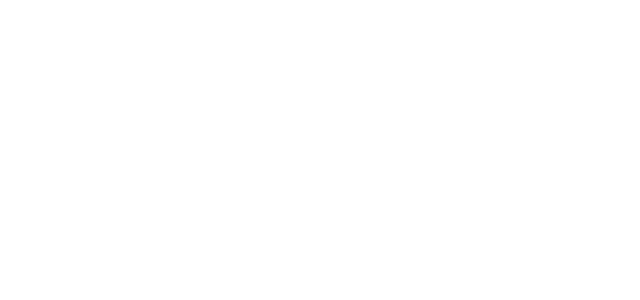
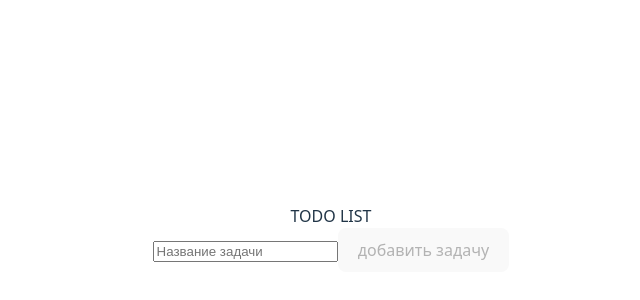
Before and after one commit to ArkadiyJS/immortal-todo, a React (Vite) app in the folder immortal-todo/: page / in a window 1280 px wide. Shown: the part 162-462 px from the top of the page, without its empty margins (309-949 px from the left). Built offline with nearby package versions, Linux system fonts and the light colour scheme.

Commit message:
form todo

```diff
--- a/immortal-todo/src/App.jsx
+++ b/immortal-todo/src/App.jsx
@@ -4,9 +4,34 @@ import viteLogo from "/vite.svg";
 import "./App.css";
 
 function App() {
-  const [count, setCount] = useState(0);
+  const [valueInput, setValueInput] = useState("");
 
-  return <div className="App"></div>;
+  const dataTask = [
+    { id: 12, name: "сходить в магазин", completed: false, data: "" },
+  ];
+
+  const handleSubmit = (e) => {
+    e.preventDefault();
+  };
+
+  return (
+    <div className="App">
+      <div className="header">TODO LIST</div>
+      <div className="contetn">
+        <form onSubmit={handleSubmit}>
+          <input
+            placeholder="Название задачи"
+            type="text"
+            value={valueInput}
+            onChange={(e) => setValueInput(e.target.value)}
+          />
+          <button type="submit" disabled={valueInput === ""}>
+            добавить задачу
+          </button>
+        </form>
+      </div>
+    </div>
+  );
 }
 
 export default App;
```
